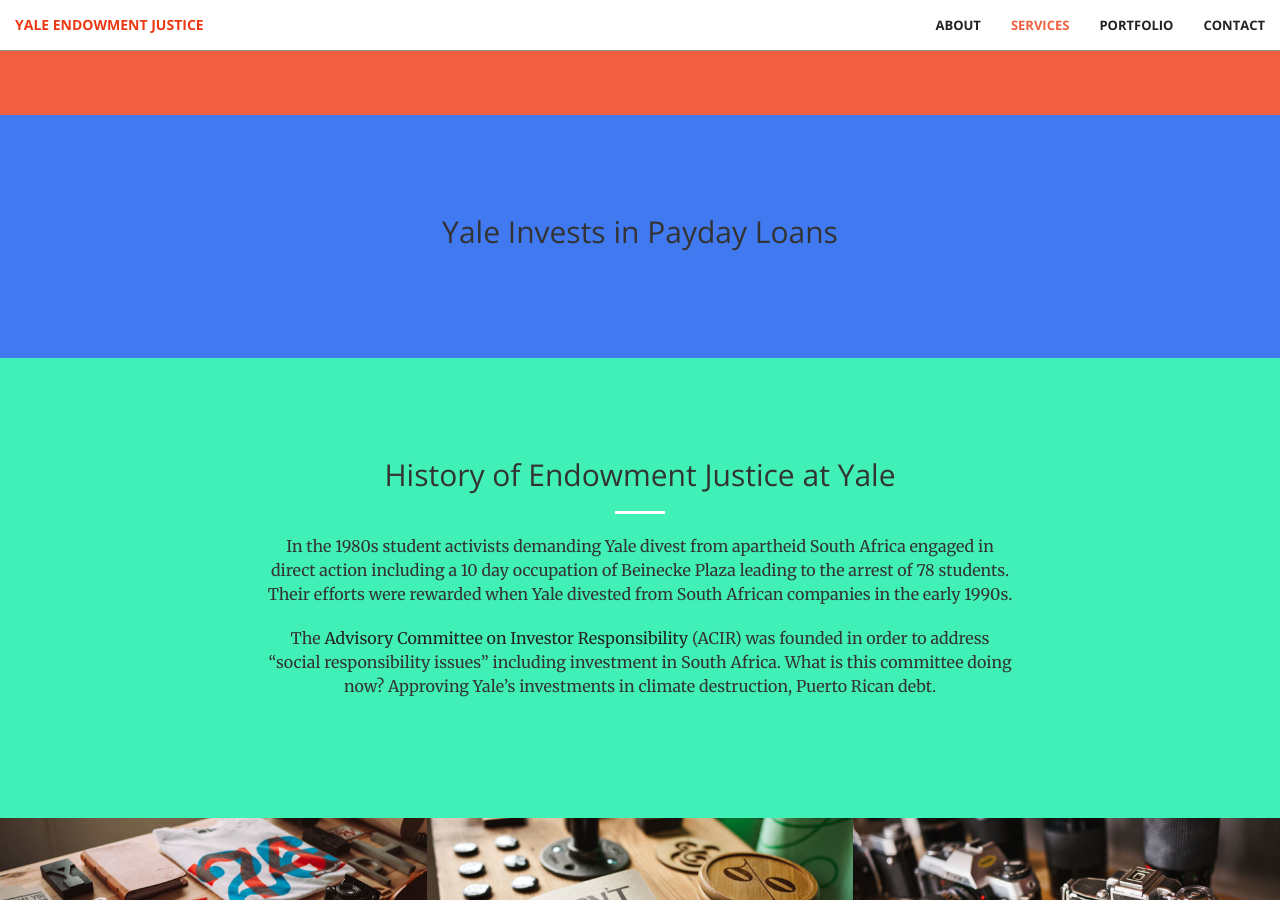
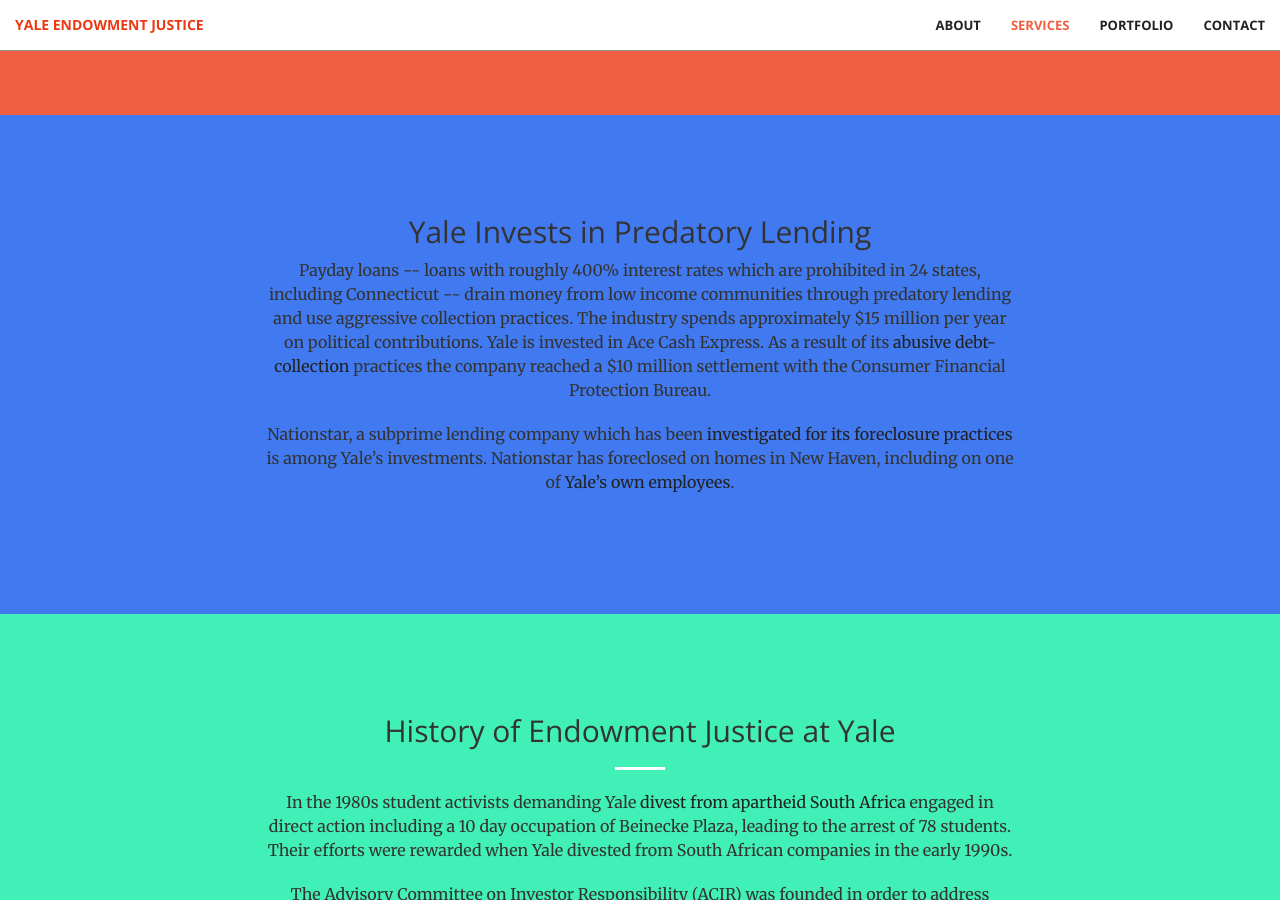
Before and after one commit to askew1312/divest, a Jekyll site: the page built from index.html, in a window 1280 px wide and 900 px high, scrolled down 3449 px. Built offline with Jekyll 4.4.1, drawn with Linux system fonts in a browser that asks for light colours; some of the changed text lies outside the part shown.

Commit message:
update copy add demands

```diff
--- a/_includes/history.html
+++ b/_includes/history.html
@@ -4,10 +4,9 @@
             <div class="col-lg-8 col-lg-offset-2 text-center">
                 <h2 class="section-heading">History of Endowment Justice at Yale</h2>
                 <hr class="light text-faded">
+                    <p>In the 1980s student activists demanding Yale <a href="https://acir.yale.edu/">divest from apartheid South Africa</a> engaged in direct action including a 10 day occupation of Beinecke Plaza, leading to the arrest of 78 students. Their efforts were rewarded when Yale divested from South African companies in the early 1990s.</p>
 
-                <p>In the 1980s student activists demanding Yale divest from apartheid South Africa engaged in direct action including a 10 day occupation of Beinecke Plaza leading to the arrest of 78 students. Their efforts were rewarded when Yale divested from South African companies in the early 1990s.</p>
-
-                <p>The <a href="https://acir.yale.edu/">Advisory Committee on Investor Responsibility</a> (ACIR) was founded in order to address “social responsibility issues” including investment in South Africa. What is this committee doing now? Approving Yale’s investments in climate destruction, Puerto Rican debt.</p>
+                    <p>The Advisory Committee on Investor Responsibility (ACIR) was founded in order to address “social responsibility issues” including investments in South Africa. What is this committee doing today? Shielding Yale’s investments from criticism with <a href="http://investments.yale.edu/social-responsibility/">flimsy justifications</a> for Yale’s unethical investments.</p>
 
                 </p>
             </div>
--- /dev/null
+++ b/_includes/our-demands.html
@@ -0,0 +1,14 @@
+<section class="bg-secondary" id="about">
+    <div class="container">
+        <div class="row">
+            <div class="col-lg-8 col-lg-offset-2 text-center">
+                <h2 class="section-heading">Our Demands</h2>
+					<p>Endowment Justice at Yale is a campaign for ethical investment practices at Yale University, comprised of members from across the Yale community, including students, faculty and alumni. We are not members of a single organization or interest group, nor do we share a single political ideology. We are united in our belief that through the endowment Yale is complicit in violence and economic injustice in our own communities and around the world. The only ethical action Yale can take is to cancel its unethical holdings and divest. We are committed to educating the Yale community on the endowment and getting Yale to divest by using a diversity of tactics, including direct action.</p>
+
+					<p>We demand that Yale divest from fossil fuels and cancel holdings in Puerto Rican debt.</p>
+
+
+            </div>
+        </div>
+    </div>
+</section>
--- a/_includes/payday-loans.html
+++ b/_includes/payday-loans.html
@@ -2,7 +2,12 @@
     <div class="container">
         <div class="row">
             <div class="col-lg-8 col-lg-offset-2 text-center">
-                <h2 class="section-heading">Yale Invests in Payday Loans</h2>
+                <h2 class="section-heading">Yale Invests in Predatory Lending</h2>
+					<p>Payday loans -- loans with roughly 400% interest rates which are prohibited in 24 states, including Connecticut -- drain money from low income communities through predatory lending and use aggressive collection practices. The industry spends approximately $15 million per year on political contributions. Yale is invested in Ace Cash Express. As a result of its <a href="https://www.washingtonpost.com/business/economy/payday-lender-ace-cash-express-fined-over-abusive-debt-collection-practices/2014/07/10/04e9fa08-0858-11e4-8a6a-19355c7e870a_story.html?noredirect=on&utm_term=.a76fd6b8df01">abusive debt-collection</a> practices the company reached a $10 million settlement with the Consumer Financial Protection Bureau.</p>
+
+					<p>Nationstar, a subprime lending company which has been <a href="https://www.wsj.com/articles/SB10001424127887324326504578467274077663056">investigated for its foreclosure practices</a> is among Yale’s investments. Nationstar has foreclosed on homes in New Haven, including on one of <a href="https://www.courant.com/education/hc-yale-endowment-mortgage-20160608-story.html">Yale’s own employees</a>.</p>
+
+
             </div>
         </div>
     </div>
--- a/_layouts/front.html
+++ b/_layouts/front.html
@@ -14,6 +14,7 @@
   {% include private-prisons.html %}
   {% include payday-loans.html %}
   {% include history.html %}
+  {% include our-demands.html %}
   {% include portfolio.html %}
   {% include aside.html %}
   {% include contact.html %}
```
Also changed, not shown: 1 other file.
